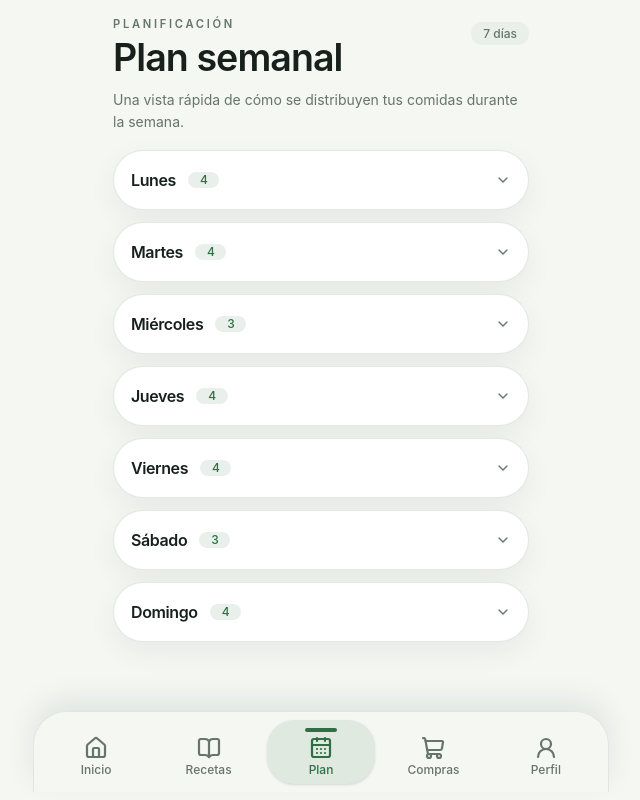
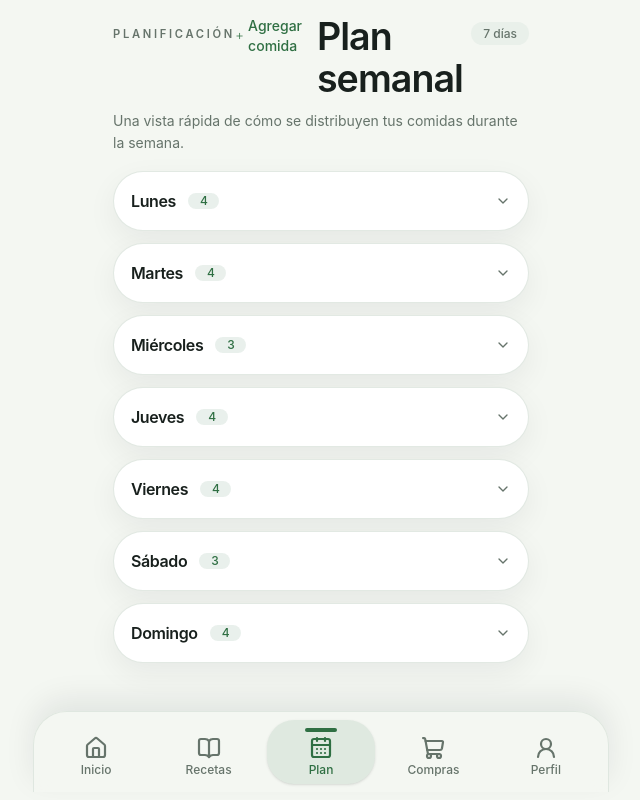
Before and after one commit to Enri3/nutriapp, a React (Vite) app: page /plan in a window 1280 px wide. Shown: the whole page, without its empty margins (319-959 px from the left). Built offline with nearby package versions, Linux system fonts and the light colour scheme.

Commit message:
botones agregar/editar agregados

```diff
--- a/src/components/headers/page_header.tsx
+++ b/src/components/headers/page.tsx
@@ -1,10 +1,14 @@
 import type { ReactNode } from "react";
+import { Link } from "react-router-dom";
+import { Plus, Pen } from "lucide-react";
 
 interface EncabezadoPaginaProps {
   subtitulo: string;
   titulo: string;
   descripcion: string;
   contenidoExtra?: ReactNode;
+  texto_accion?: string;
+  ruta_accion?: string;
 }
 
 export default function EncabezadoPagina({
@@ -12,19 +16,29 @@ export default function EncabezadoPagina({
   titulo,
   descripcion,
   contenidoExtra,
+  texto_accion,
+  ruta_accion,
 }: EncabezadoPaginaProps) {
   return (
     <section className="space-y-2.5">
       <div className="flex flex-col gap-2 sm:flex-row sm:items-start sm:justify-between">
-        <div className="space-y-1">
+        <div className="space-y-1 flex items-center justify-between">
           <p className="text-[0.7rem] font-semibold uppercase tracking-[0.24em] text-muted-foreground">
             {subtitulo}
           </p>
 
-          <h1 className="text-[2rem] font-semibold tracking-tight text-balance sm:text-[2.35rem]">
-            {titulo}
-          </h1>
+          {texto_accion && ruta_accion && (
+          <Link to={ruta_accion} className="flex items-center gap-1 text-sm font-medium text-primary">
+            {texto_accion != "Editar receta" ? <Plus className="h-4 w-4" /> : <Pen className="h-4 w-4" />}
+            {texto_accion}
+          </Link>)}
+
         </div>
+
+        <h1 className="text-[2rem] font-semibold tracking-tight text-balance sm:text-[2.35rem]">
+          {titulo}
+        </h1>
+
 
         {contenidoExtra ? <div className="shrink-0 pt-1">{contenidoExtra}</div> : null}
       </div>
--- a/src/pages/compras/lista_compras_page.tsx
+++ b/src/pages/compras/lista_compras_page.tsx
@@ -1,7 +1,7 @@
 import { ShoppingBasket } from "lucide-react";
 
 import ItemCompra from "@/components/compras/item_compra";
-import EncabezadoPagina from "@/components/headers/page_header";
+import EncabezadoPagina from "@/components/headers/page";
 import { Card, CardContent } from "@/components/ui/card";
 import { comprasMock } from "@/mocks/compras.mock";
 
--- a/src/pages/login/login_page.tsx
+++ b/src/pages/login/login_page.tsx
@@ -1,6 +1,6 @@
 import { Link } from "react-router-dom";
 
-import AuthHeader from "@/components/headers/auth_header";
+import AuthHeader from "@/components/headers/auth";
 
 import { Button } from "@/components/ui/button";
 import { Input } from "@/components/ui/input";
--- a/src/pages/planificacion/plan_diario_page.tsx
+++ b/src/pages/planificacion/plan_diario_page.tsx
@@ -2,7 +2,7 @@ import { useLocation } from "react-router-dom";
 
 import ComidaCard from "@/components/planificacion/comida_card";
 import InformacionNutricional from "@/components/planificacion/informacion_nutricional";
-import EncabezadoPagina from "@/components/headers/page_header";
+import EncabezadoPagina from "@/components/headers/page";
 
 import { comidas_dia_mock } from "@/mocks/plan_diario.mock";
 
@@ -46,6 +46,8 @@ export default function PlanDiarioPage() {
         subtitulo="Planificación"
         titulo={nombreDelDia}
         descripcion="Detalle del día con las comidas programadas y el resumen nutricional."
+        texto_accion="Cargar comida"
+        ruta_accion="/planificar_comida"
       />
 
       <section className="space-y-3">
--- a/src/pages/planificacion/plan_semanal_page.tsx
+++ b/src/pages/planificacion/plan_semanal_page.tsx
@@ -1,7 +1,6 @@
 import { Link } from "react-router-dom";
 
-import DiaCard from "@/components/planificacion/dia_card";
-import EncabezadoPagina from "@/components/headers/page_header";
+import EncabezadoPagina from "@/components/headers/page";
 import { semana_mock } from "@/mocks/planificacion.mock";
 import { Accordion, AccordionContent, AccordionItem, AccordionTrigger } from "@/components/ui/accordion";
 import { Card } from "@/components/ui/card";
@@ -18,6 +17,8 @@ export default function PlanSemanalPage() {
             7 días
           </span>
         }
+        texto_accion="Agregar comida"
+        ruta_accion="/planificar_comida"
       />
 
       <section className="space-y-3">
--- a/src/pages/recetas/detalle_receta_page.tsx
+++ b/src/pages/recetas/detalle_receta_page.tsx
@@ -1,7 +1,7 @@
 import IngredienteItem from "@/components/recetas/ingrediente";
 import PasoReceta from "@/components/recetas/paso";
 import InformacionNutricional from "@/components/planificacion/informacion_nutricional";
-import EncabezadoPagina from "@/components/headers/page_header";
+import EncabezadoPagina from "@/components/headers/page";
 
 import { Button } from "@/components/ui/button";
 import { Card, CardContent } from "@/components/ui/card";
@@ -21,6 +21,8 @@ export default function DetalleRecetaPage() {
         subtitulo={receta.categoria}
         titulo={receta.nombre}
         descripcion={receta.descripcion}
+        texto_accion="Editar receta"
+        ruta_accion="/editar_receta"
       />
 
       <Card>
--- a/src/pages/recetas/listado_recetas_page.tsx
+++ b/src/pages/recetas/listado_recetas_page.tsx
@@ -3,7 +3,7 @@ import { useState } from "react";
 
 import RecetaCard from "@/components/recetas/receta_card";
 import FiltroRecetas from "@/components/recetas/filtro";
-import EncabezadoPagina from "@/components/headers/page_header";
+import EncabezadoPagina from "@/components/headers/page";
 
 import { Card, CardContent } from "@/components/ui/card";
 import { Input } from "@/components/ui/input";
@@ -33,6 +33,8 @@ export default function ListadoRecetasPage() {
         subtitulo="Catálogo"
         titulo="Recetas"
         descripcion="Busca y revisa recetas listas para usar en tu plan."
+        texto_accion="Agregar receta"
+        ruta_accion="/agregar_receta"
       />
 
       <Card>
--- a/src/pages/registro/registro_page.tsx
+++ b/src/pages/registro/registro_page.tsx
@@ -1,6 +1,6 @@
 import { Link } from "react-router-dom";
 
-import AuthHeader from "@/components/headers/auth_header";
+import AuthHeader from "@/components/headers/auth";
 
 import { Button } from "@/components/ui/button";
 import { Input } from "@/components/ui/input";
```
Also changed, not shown: src/components/headers/auth.tsx (renamed from src/components/headers/auth_header.tsx).
